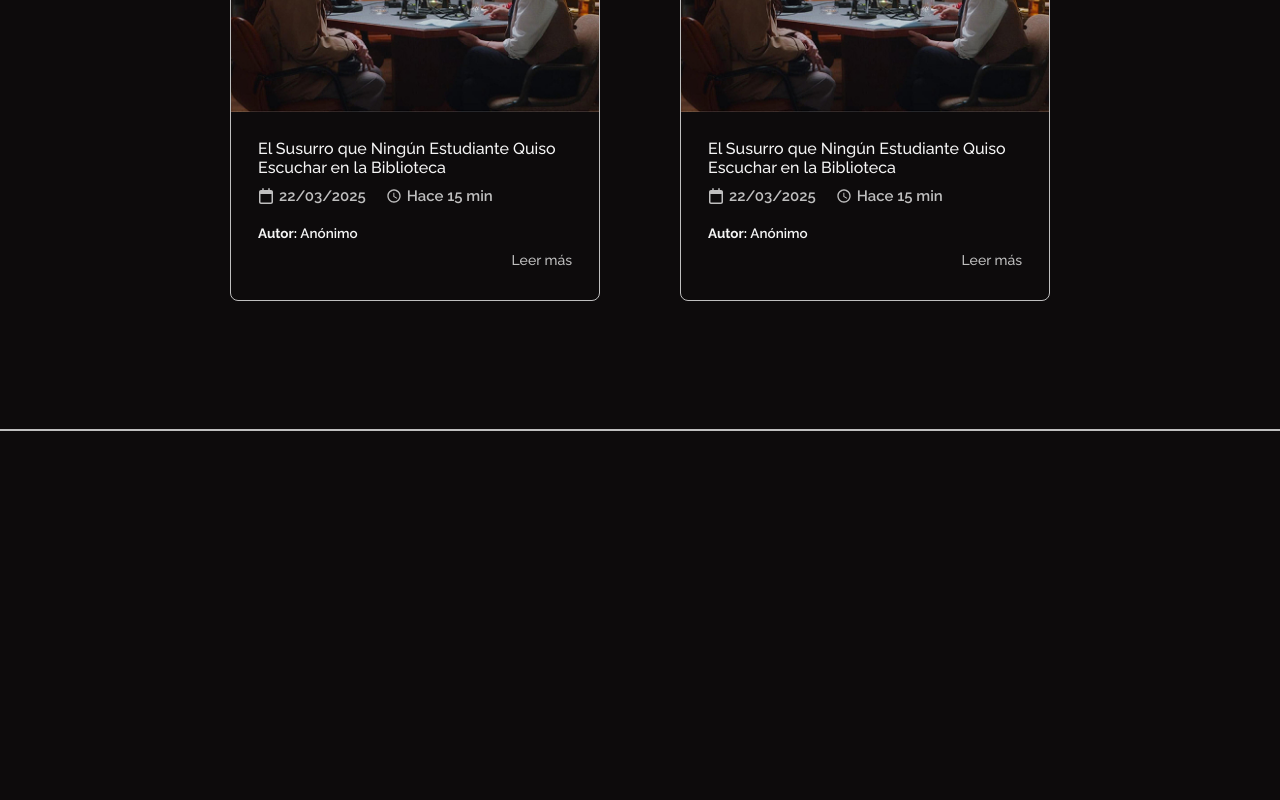
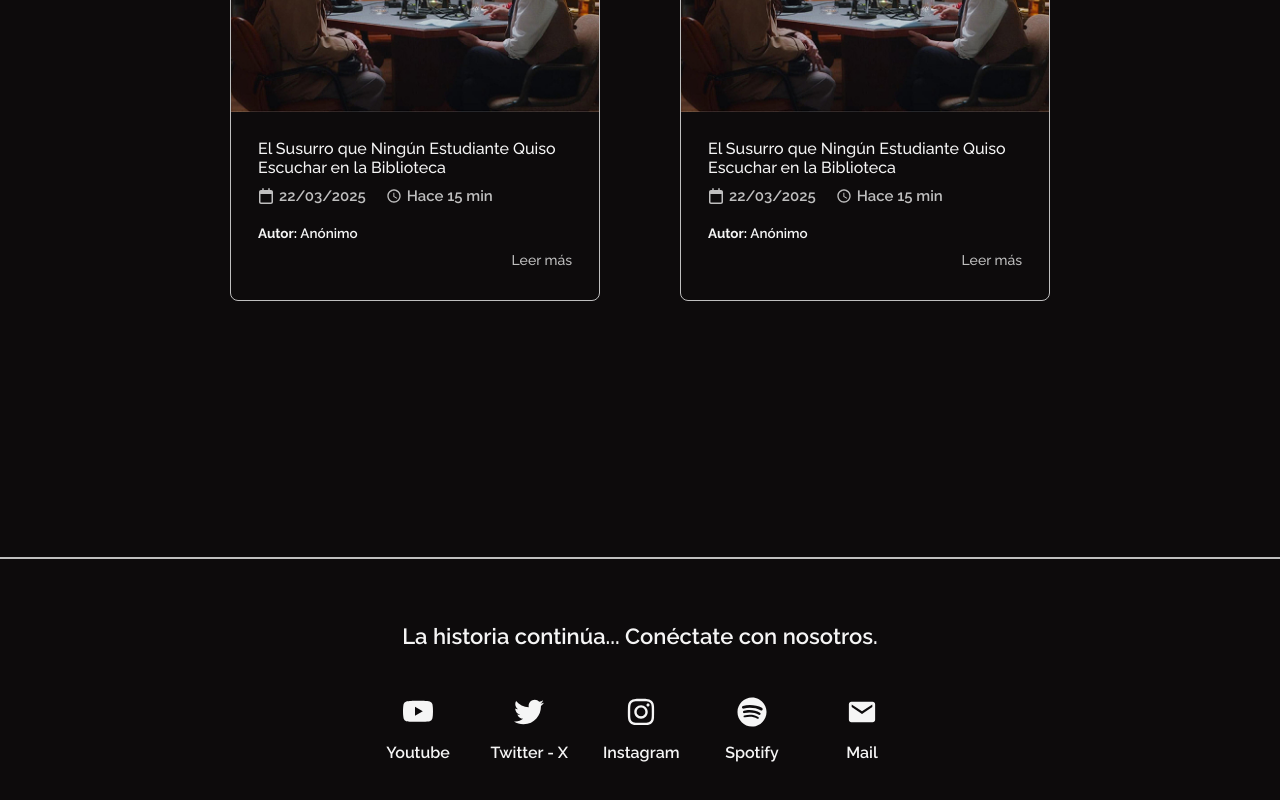
Before and after one commit to FazeElian/expediente-garavito-tnt, a React (Vite) app: page /blog in a window 1280 px wide. Shown: the part 2116-2916 px from the top of the page. Before the commit the page ends 2627 px from the top, so only its background shows below. Built offline with nearby package versions, Linux system fonts and the light colour scheme.

Commit message:
add: Footer component to blog view

```diff
--- a/src/assets/css/components/Episodes.css
+++ b/src/assets/css/components/Episodes.css
@@ -12,6 +12,10 @@
     padding-bottom: 8rem;
     margin-bottom: 7rem;
 }
+
+    .stories-gallery {
+        border-bottom: none;
+    }
 
     .episode-card {
         display: flex;
--- a/src/views/BlogView.tsx
+++ b/src/views/BlogView.tsx
@@ -1,5 +1,6 @@
 // View components
 import { BlogBanner } from "../components/BlogBanner"
+import { Footer } from "../components/Footer"
 import { StoriesGallery } from "../components/StoriesGallery"
 
 const BlogView = () => {
@@ -7,6 +8,7 @@ const BlogView = () => {
         <>
             <BlogBanner />
             <StoriesGallery />
+            <Footer />
         </>
     )
 }
```
